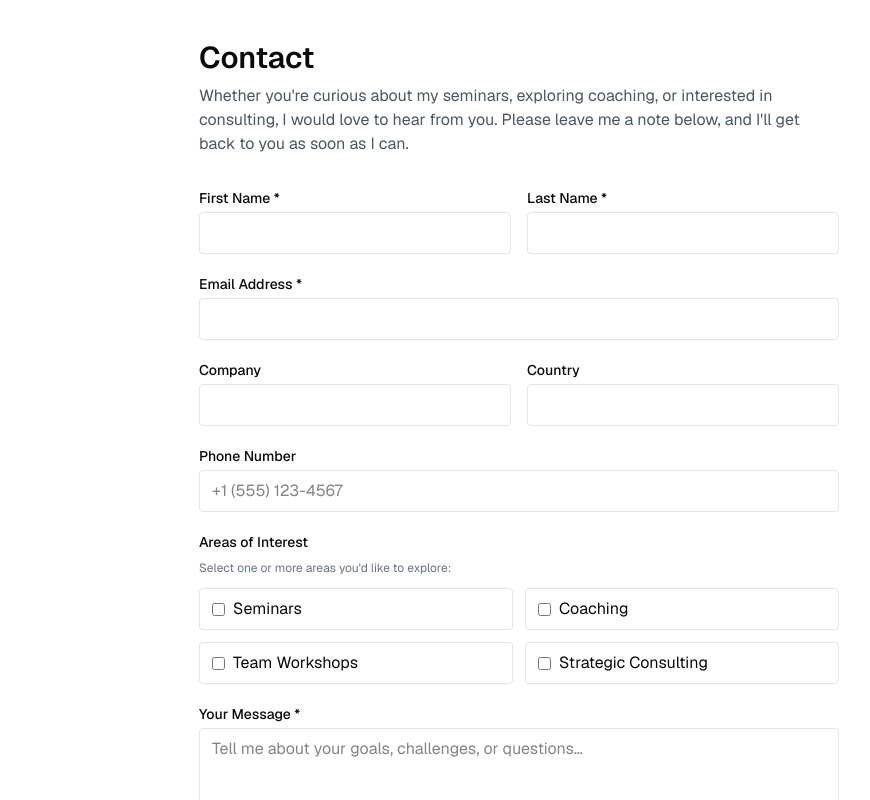
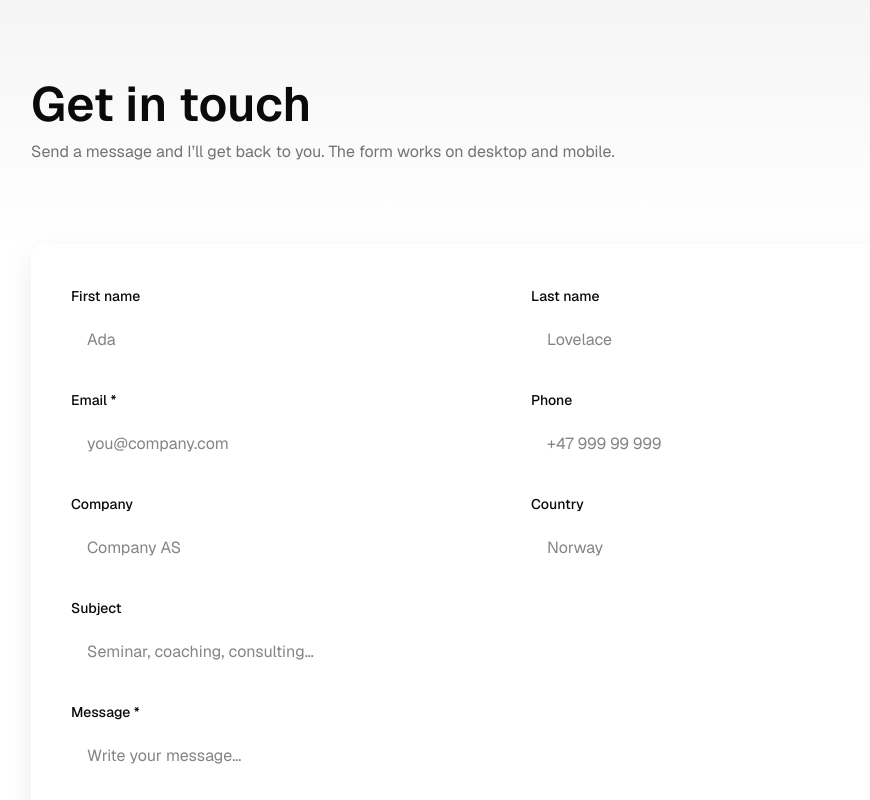
Before and after one commit to OB-Rye/obr-website, a Next.js app: page /contact in a window 1280 px wide. Shown: the top 800 px of the page, without its empty margins (121-991 px from the left). Built offline with nearby package versions, Linux system fonts and the light colour scheme.

Commit message:
Use OBRContactForm with v0 design overrides

```diff
--- a/app/contact/page.tsx
+++ b/app/contact/page.tsx
@@ -1,160 +1,23 @@
-"use client";
-import { useState } from "react";
+import OBRContactForm from "../../components/OBRContactForm";
 
 export default function ContactPage() {
-  const [status, setStatus] = useState<"idle" | "loading" | "success" | "error">("idle");
-  const [error, setError] = useState<string>("");
+  return (
+    <div className="min-h-[calc(100vh-120px)]">
+      <section className="relative overflow-hidden">
+        <div className="absolute inset-0 -z-10 bg-gradient-to-b from-muted to-transparent" />
+        <div className="mx-auto max-w-5xl px-6 py-14 sm:py-20">
+          <h1 className="text-4xl sm:text-5xl font-semibold">Get in touch</h1>
+          <p className="mt-3 max-w-2xl text-muted-foreground">
+            Send a message and I’ll get back to you. The form works on desktop and mobile.
+          </p>
+        </div>
+      </section>
 
-  // 🚀 Submit handler: sends all fields to /api/contact
-  async function handleSubmit(e: React.FormEvent<HTMLFormElement>) {
-    e.preventDefault();
-    setStatus("loading");
-    setError("");
-
-    const form = e.currentTarget;
-    const fd = new FormData(form);
-
-    // Honeypot spam trap
-    if (String(fd.get("_hp") || "").trim() !== "") {
-      setStatus("success");
-      form.reset();
-      return;
-    }
-
-    // Collect all fields into JSON
-    const data: Record<string, any> = {};
-    fd.forEach((value, key) => {
-      if (data[key] !== undefined) {
-        data[key] = Array.isArray(data[key]) ? [...data[key], value] : [data[key], value];
-      } else {
-        data[key] = value;
-      }
-    });
-
-    // Normalize common fields
-    ["firstName","lastName","name","email","subject","phone","company","country","message"].forEach(k => {
-      if (typeof data[k] === "string") data[k] = (data[k] as string).trim();
-    });
-
-    // Validate: require name, email, message
-    const firstName = String(data.firstName ?? "");
-    const lastName  = String(data.lastName ?? "");
-    const fullName  = (firstName || lastName) ? `${firstName} ${lastName}`.trim() : String(data.name ?? "");
-    if (!fullName || !data.email || !data.message) {
-      setError("Please provide your name, email, and message.");
-      setStatus("error");
-      return;
-    }
-
-    try {
-      const res = await fetch("/api/contact", {
-        method: "POST",
-        headers: { "Content-Type": "application/json" },
-        body: JSON.stringify(data),
-      });
-
-      if (!res.ok) {
-        const body = await res.json().catch(() => ({}));
-        setError(body?.error || "Something went wrong. Please try again.");
-        setStatus("error");
-        return;
-      }
-
-      setStatus("success");
-      form.reset();
-    } catch {
-      setError("Network error. Please try again.");
-      setStatus("error");
-    }
-  }
-
-  return (
-    <div className="max-w-2xl mx-auto px-4 py-10">
-      <h1 className="text-3xl font-semibold mb-2">Contact</h1>
-      <p className="text-gray-600 mb-8">
-        Whether you&apos;re curious about my seminars, exploring coaching, or
-        interested in consulting, I would love to hear from you. Please leave me a note below, and I&apos;ll get back to you as soon as I can.
-      </p>
-
-      <form onSubmit={handleSubmit} className="space-y-5" noValidate>
-        {/* Honeypot */}
-        <input type="text" name="_hp" tabIndex={-1} autoComplete="off" className="hidden" />
-
-        {/* First + Last name */}
-        <div className="grid gap-4 sm:grid-cols-2">
-          <div>
-            <label className="block text-sm font-medium mb-1" htmlFor="firstName">First Name *</label>
-            <input id="firstName" name="firstName" required className="w-full border rounded px-3 py-2" />
-          </div>
-          <div>
-            <label className="block text-sm font-medium mb-1" htmlFor="lastName">Last Name *</label>
-            <input id="lastName" name="lastName" required className="w-full border rounded px-3 py-2" />
-          </div>
+      <section className="mx-auto max-w-5xl px-6 pb-20">
+        <div className="card p-6 sm:p-10">
+          <OBRContactForm />
         </div>
-
-        {/* Email */}
-        <div>
-          <label className="block text-sm font-medium mb-1" htmlFor="email">Email Address *</label>
-          <input id="email" name="email" type="email" required className="w-full border rounded px-3 py-2" />
-        </div>
-
-        {/* Company + Country */}
-        <div className="grid gap-4 sm:grid-cols-2">
-          <div>
-            <label className="block text-sm font-medium mb-1" htmlFor="company">Company</label>
-            <input id="company" name="company" className="w-full border rounded px-3 py-2" />
-          </div>
-          <div>
-            <label className="block text-sm font-medium mb-1" htmlFor="country">Country</label>
-            <input id="country" name="country" className="w-full border rounded px-3 py-2" />
-          </div>
-        </div>
-
-        {/* Phone */}
-        <div>
-          <label className="block text-sm font-medium mb-1" htmlFor="phone">Phone Number</label>
-          <input id="phone" name="phone" className="w-full border rounded px-3 py-2" placeholder="+1 (555) 123-4567" />
-        </div>
-
-        {/* Areas of Interest */}
-        <div>
-          <p className="text-sm font-medium mb-2">Areas of Interest</p>
-          <p className="text-xs text-gray-500 mb-3">Select one or more areas you&apos;d like to explore:</p>
-          <div className="grid gap-3 sm:grid-cols-2">
-            <label className="flex items-center gap-2 border rounded px-3 py-2">
-              <input type="checkbox" name="interests" value="Seminars" /> <span>Seminars</span>
-            </label>
-            <label className="flex items-center gap-2 border rounded px-3 py-2">
-              <input type="checkbox" name="interests" value="Coaching" /> <span>Coaching</span>
-            </label>
-            <label className="flex items-center gap-2 border rounded px-3 py-2">
-              <input type="checkbox" name="interests" value="Team Workshops" /> <span>Team Workshops</span>
-            </label>
-            <label className="flex items-center gap-2 border rounded px-3 py-2">
-              <input type="checkbox" name="interests" value="Strategic Consulting" /> <span>Strategic Consulting</span>
-            </label>
-          </div>
-        </div>
-
-        {/* Message */}
-        <div>
-          <label className="block text-sm font-medium mb-1" htmlFor="message">Your Message *</label>
-          <textarea id="message" name="message" required rows={6} className="w-full border rounded px-3 py-2" placeholder="Tell me about your goals, challenges, or questions…"></textarea>
-        </div>
-
-        {/* Submit button */}
-        <button
-          type="submit"
-          disabled={status === "loading"}
-          className="w-full sm:w-auto bg-blue-600 text-white px-5 py-2 rounded hover:bg-blue-700 disabled:opacity-60"
-        >
-          {status === "loading" ? "Sending…" : "Send Message"}
-        </button>
-
-        {/* Status messages */}
-        {status === "error" && <p className="text-red-600 text-sm">{error}</p>}
-        {status === "success" && <p className="text-green-700 text-sm">✅ Message sent! Check your email for confirmation.</p>}
-      </form>
+      </section>
     </div>
   );
 }
```
